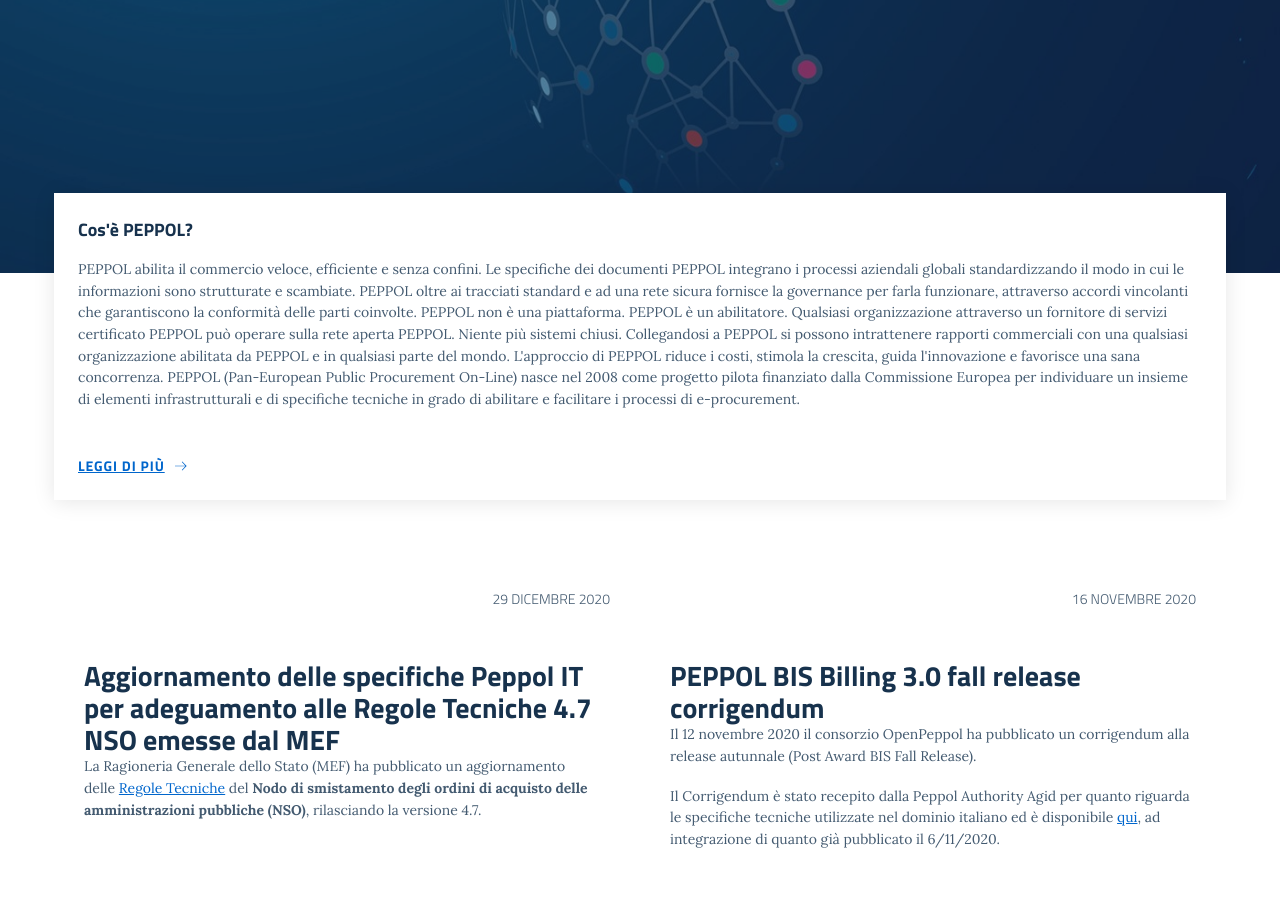
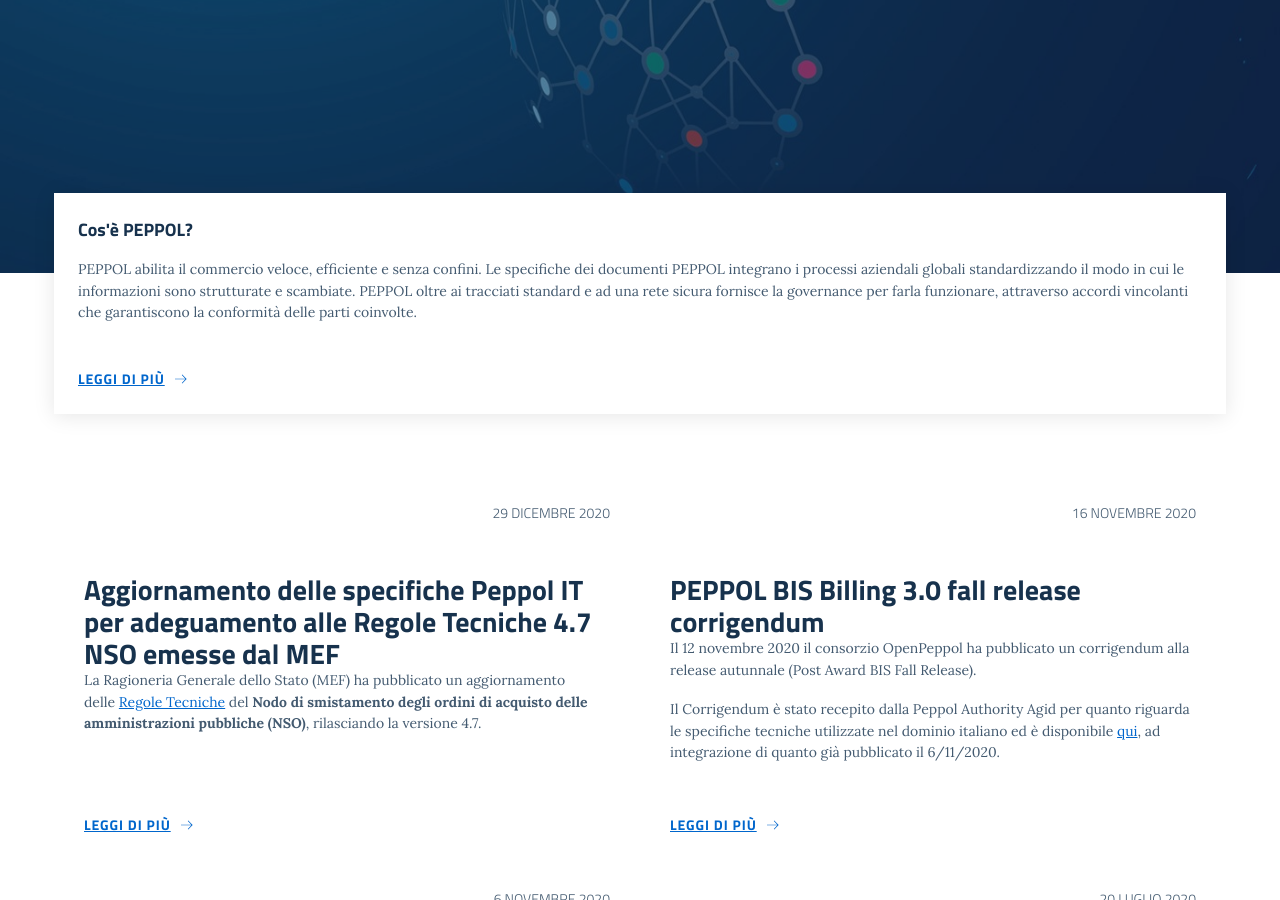
Before and after one commit to realeroberto/peppol.agid.gov.it, a Jekyll site: the page built from it/index.md, in a window 1280 px wide and 900 px high, scrolled down 541 px. Built offline with Jekyll 4.4.1, drawn with Linux system fonts in a browser that asks for light colours; comment, search, counter and statistics services are not loaded.

Commit message:
Change text on homepage

```diff
--- a/it/index.md
+++ b/it/index.md
@@ -19,20 +19,6 @@
 PEPPOL oltre ai tracciati standard e ad una rete sicura fornisce la governance
 per farla funzionare, attraverso accordi vincolanti che garantiscono la
 conformità delle parti coinvolte.
-
-PEPPOL non è una piattaforma. PEPPOL è un abilitatore. Qualsiasi organizzazione
-attraverso un fornitore di servizi certificato PEPPOL può operare sulla rete
-aperta PEPPOL.
-
-Niente più sistemi chiusi. Collegandosi a PEPPOL si possono intrattenere
-rapporti commerciali con una qualsiasi organizzazione abilitata da PEPPOL e in
-qualsiasi parte del mondo.
-
-L'approccio di PEPPOL riduce i costi, stimola la crescita, guida l'innovazione
-e favorisce una sana concorrenza. PEPPOL (Pan-European Public Procurement
-On-Line) nasce nel 2008 come progetto pilota finanziato dalla Commissione
-Europea per individuare un insieme di elementi infrastrutturali e di specifiche
-tecniche in grado di abilitare e facilitare i processi di e-procurement.
 {% endcapture %}
 
 {% include hero.html text=hero_text title=hero_title %}
```
Also changed, not shown: en/index.md (+0 -14 lines).
